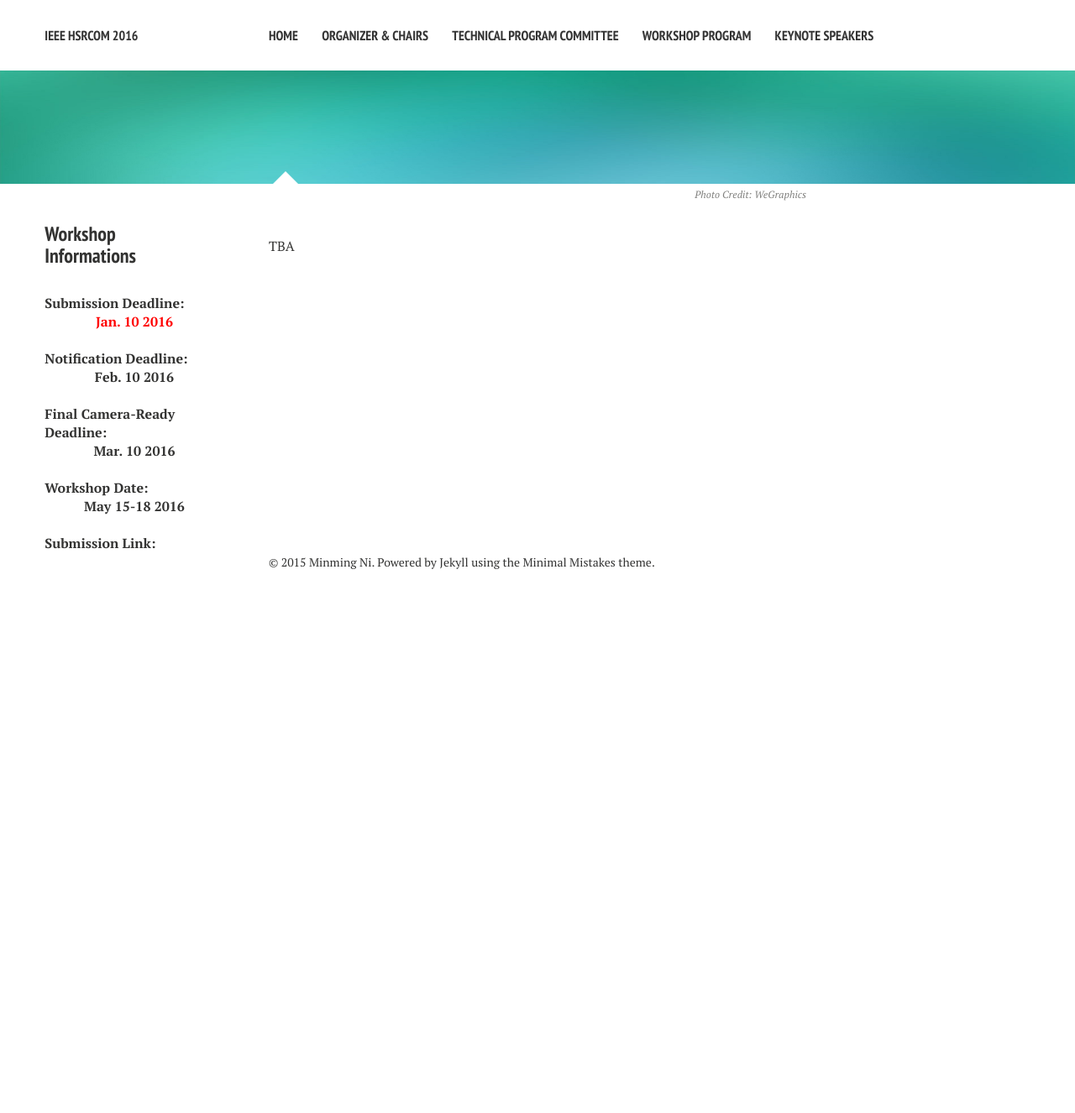
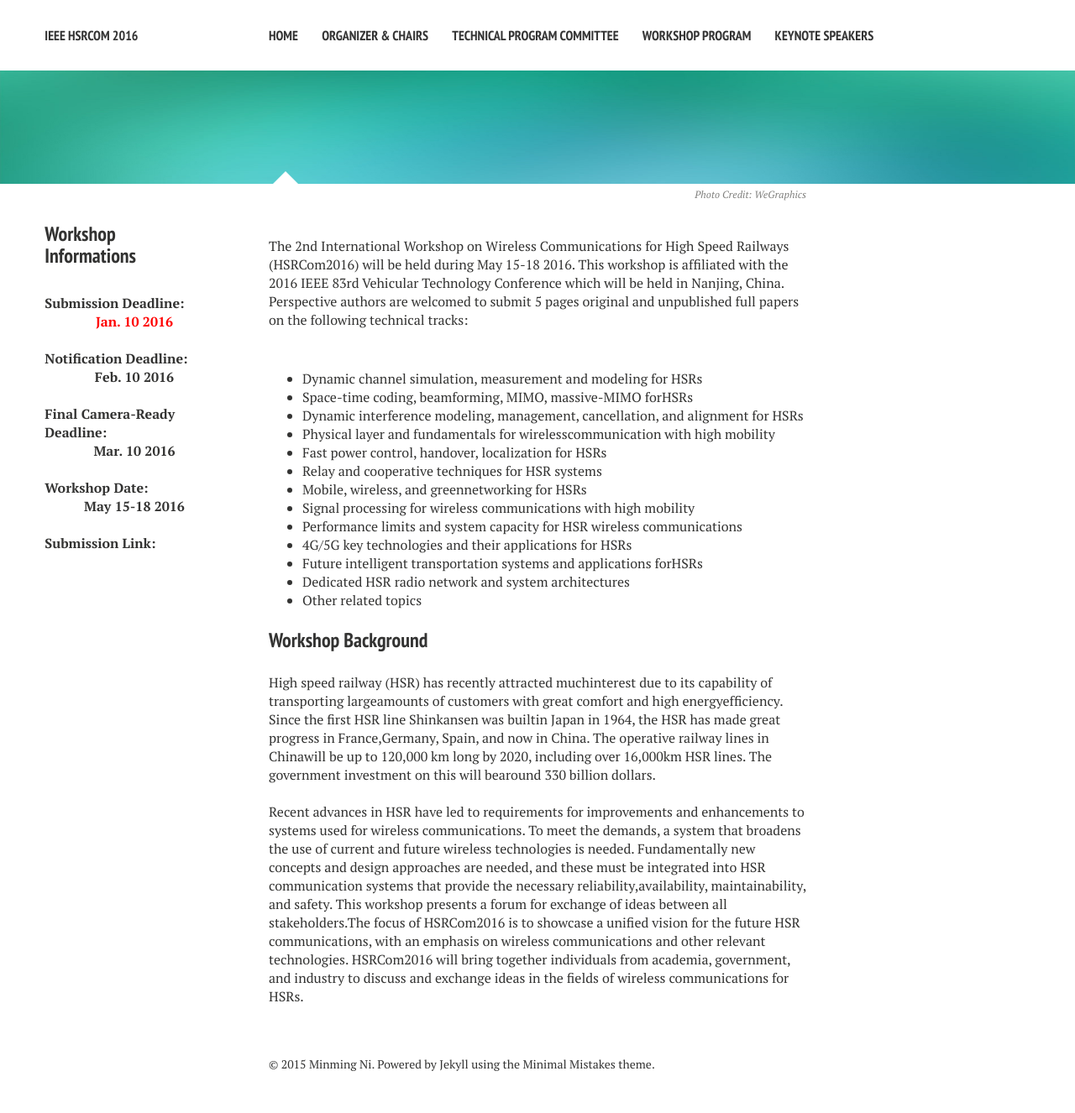
Before and after one commit to maxxx437/hsrcom2016, a Jekyll site: the page built from mainpage/index.md, in a window 1280 px wide. Shown: the whole page at 84% size. Built offline with Jekyll 4.4.1, drawn with Linux system fonts in a browser that asks for light colours; nearby versions of some CDN libraries; before the commit the page ends 900 px from its top, so only the background shows below that.

Commit message:
Update index.md

```diff
--- a/mainpage/index.md
+++ b/mainpage/index.md
@@ -8,4 +8,21 @@ image:
   creditlink: http://wegraphics.net/downloads/free-ultimate-blurred-background-pack/
 ---
 
-TBA
+
+The 2nd International Workshop on Wireless Communications for High Speed Railways (HSRCom2016) will be held during May 15-18 2016. This workshop is affiliated with the 2016 IEEE 83rd Vehicular Technology Conference which will be held in Nanjing, China. Perspective authors are welcomed to submit 5 pages original and unpublished full papers on the following technical tracks:<br><br>
+- Dynamic channel simulation, measurement and modeling for HSRs<br>
+-	Space-time coding, beamforming, MIMO, massive-MIMO forHSRs<br>
+-	Dynamic interference modeling, management, cancellation, and alignment for HSRs<br>
+-	Physical layer and fundamentals for wirelesscommunication with high mobility<br>
+-	Fast power control, handover, localization for HSRs<br>
+-	Relay and cooperative techniques for HSR systems<br>
+-	Mobile, wireless, and greennetworking for HSRs<br>
+-	Signal processing for wireless communications with high mobility<br>
+-	Performance limits and system capacity for HSR wireless communications<br>
+-	4G/5G key technologies and their applications for HSRs<br>
+-	Future intelligent transportation systems and applications forHSRs<br>
+-	Dedicated HSR radio network and system architectures<br>
+-	Other related topics<br>
+
+###Workshop Background
+High speed railway (HSR) has recently attracted muchinterest due to its capability of transporting largeamounts of customers with great comfort and high energyefficiency. Since the first HSR line Shinkansen was builtin Japan in 1964, the HSR has made great progress in France,Germany, Spain, and now in China. The operative railway lines in Chinawill be up to 120,000 km long by 2020, including over 16,000km HSR lines. The government investment on this will bearound 330 billion dollars.<br><br>Recent advances in HSR have led to requirements for improvements and enhancements to systems used for wireless communications. To meet the demands, a system that broadens the use of current and future wireless technologies is needed. Fundamentally new concepts and design approaches are needed, and these must be integrated into HSR communication systems that provide the necessary reliability,availability, maintainability, and safety. This workshop presents a forum for exchange of ideas between all stakeholders.The focus of HSRCom2016 is to showcase a unified vision for the future HSR communications, with an emphasis on wireless communications and other relevant technologies. HSRCom2016 will bring together individuals from academia, government, and industry to discuss and exchange ideas in the fields of wireless communications for HSRs.
```
